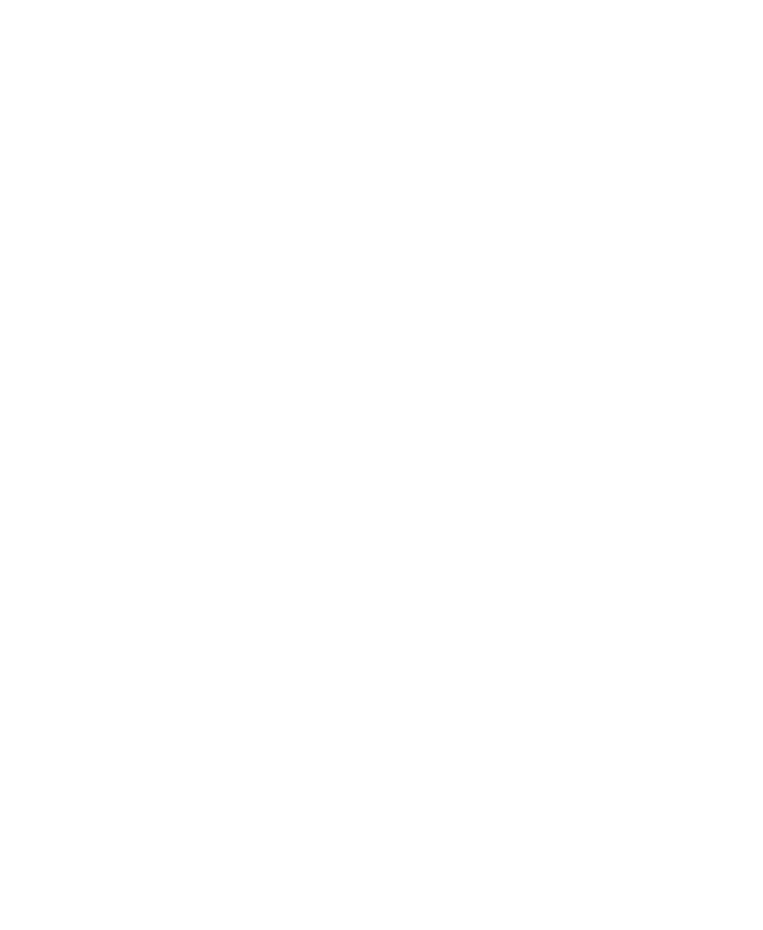
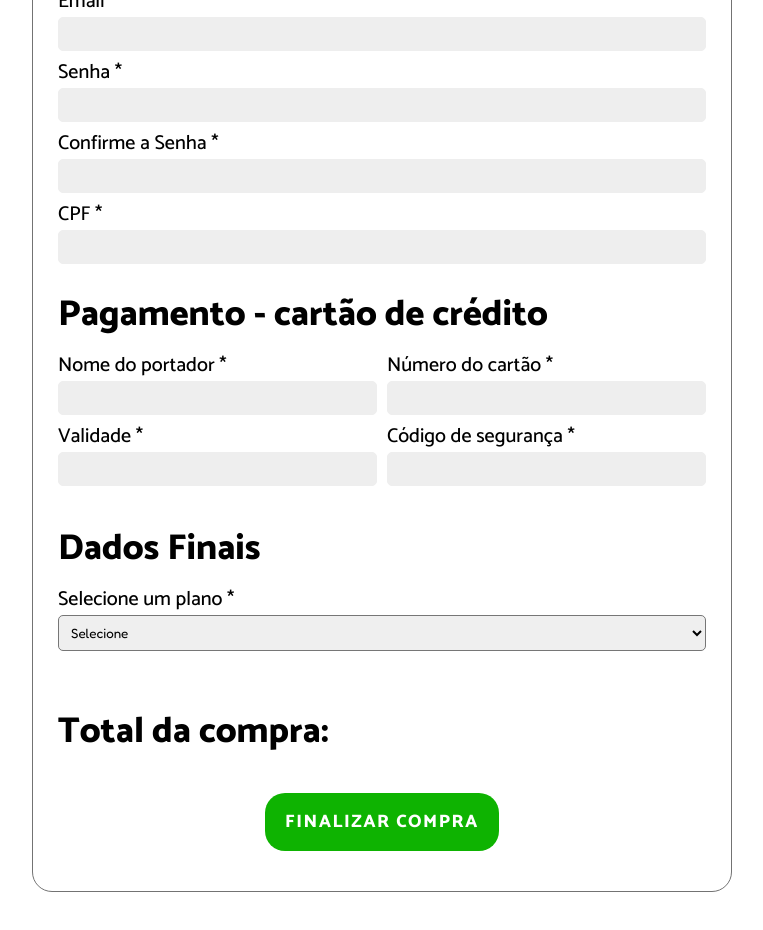
Before and after one commit to AraraDevs/bioreino-web, a React (Vite) app in the folder client/: page /login/inscreva in a window 1280 px wide. Shown: the part 440-1370 px from the top of the page, without its empty margins (258-1021 px from the left). Before the commit the page ends 800 px from the top, so only its background shows below. Built offline with nearby package versions, Linux system fonts and the light colour scheme.

Commit message:
feat: Cria página de login

```diff
--- a/client/src/Components/Login/LoginSign.jsx
+++ b/client/src/Components/Login/LoginSign.jsx
@@ -1,7 +1,144 @@
 import React from 'react';
+import styles from './LoginSign.module.css';
+import HeaderLoginSign from './HeaderLoginSign';
+import Input from '../Forms/Input';
+import Select from '../Forms/Select';
+import useForm from '../../Hooks/useForm';
+import plans from '../../plans';
+import { useParams } from 'react-router-dom';
+import Button from '../Forms/Button';
+import { UserContext } from '../../UserContext';
+import Error from '../Helper/Error';
 
 const LoginSign = () => {
-  return <div>LoginSign</div>;
+  const { id } = useParams();
+  const { userRegister, error, loading } = React.useContext(UserContext);
+  const plansArray = plans(id);
+  const [price, setPrice] = React.useState(null);
+  const select = useForm();
+  const name = useForm();
+  const email = useForm('email');
+  const password = useForm('password');
+  const confirmPassword = useForm('password');
+  const cpf = useForm('cpf', { canFormat: true, regex: /\D/g });
+  const validity = useForm('validity', { canFormat: true });
+  const cvv = useForm('cvv', { canFormat: true, regex: /\D/g });
+
+  React.useEffect(() => {
+    document.documentElement.scrollTop = 0;
+  }, []);
+
+  React.useEffect(() => {
+    if (select.value === '' && id) {
+      select.setValue(id);
+    }
+  }, [id, select]);
+
+  React.useEffect(() => {
+    const pricePlans = plansArray.filter(({ name }) => name === select.value);
+    if (pricePlans.length) {
+      setPrice(pricePlans[0].price);
+    }
+  }, [plansArray, select]);
+
+  async function handleSubmit(event) {
+    event.preventDefault();
+
+    if (password.value !== confirmPassword.value) {
+      confirmPassword.setError('As senhas devem ser iguais');
+      return;
+    }
+
+    if (
+      name.validate() &&
+      email.validate() &&
+      password.validate() &&
+      cpf.validate() &&
+      confirmPassword.validate() &&
+      select.validate()
+    ) {
+      userRegister(
+        name.value,
+        email.value,
+        password.value,
+        cpf.value,
+        select.value,
+      );
+    }
+  }
+
+  return (
+    <>
+      <HeaderLoginSign />
+
+      <div className={styles.wrapper}>
+        <main className={styles.main}>
+          <h1 className={styles.title}>
+            Registre-se e tenha acesso aos cursos do plano selecionado
+          </h1>
+          <form onSubmit={handleSubmit} className={styles.form}>
+            <h2>Dados Pessoais</h2>
+            <Input label="Nome completo *" type="text" name="name" {...name} />
+            <Input label="Email *" type="email" name="email" {...email} />
+            <Input
+              label="Senha *"
+              type="password"
+              name="password"
+              {...password}
+            />
+            <Input
+              label="Confirme a Senha *"
+              type="password"
+              name="confirmPassword"
+              {...confirmPassword}
+            />
+            <Input label="CPF *" type="text" name="cpf" max={14} {...cpf} />
+
+            <h2>Pagamento - cartão de crédito</h2>
+            <div className={styles.divider}>
+              <Input label="Nome do portador *" name="portador" />
+              <Input label="Número do cartão *" name="num_cartao" />
+            </div>
+            <div className={styles.divider}>
+              <Input
+                label="Validade *"
+                name="validity"
+                max={5}
+                placeholder="MM/AA"
+                {...validity}
+              />
+              <Input
+                label="Código de segurança *"
+                type="text"
+                name="codigo_seguranca"
+                max={3}
+                placeholder="CVV"
+                {...cvv}
+              />
+            </div>
+
+            <h2>Dados Finais</h2>
+            <Select
+              label="Selecione um plano *"
+              name="plans"
+              options={plansArray}
+              {...select}
+            />
+            <div className={styles.total}>
+              <h2>Total da compra:</h2>
+              <span>{price}</span>
+            </div>
+            {loading ? (
+              <Button disabled>Finalizar Compra</Button>
+            ) : (
+              <Button>Finalizar Compra</Button>
+            )}
+            {error && <Error error={error} />}
+          </form>
+        </main>
+      </div>
+    </>
+  );
 };
 
 export default LoginSign;
--- /dev/null
+++ b/client/src/Components/Login/LoginSign.module.css
@@ -0,0 +1,47 @@
+.wrapper {
+  margin: 3.125rem 0;
+  padding: 0 1rem;
+}
+
+.main {
+  max-width: 43.75rem;
+  margin: 0 auto;
+  padding: 2.5rem 1.5625rem;
+  border: 1px solid var(--contrast-1);
+  border-radius: 1.25rem;
+}
+
+.title {
+  text-align: center;
+  font-weight: 500;
+  line-height: 2.375rem;
+  padding: 0 0.625rem;
+}
+
+.divider {
+  display: grid;
+  grid-template-columns: 1fr 1fr;
+  gap: 10px;
+}
+
+.form h2 {
+  font-size: var(--font-4);
+  font-weight: 800;
+  line-height: 2.625rem;
+  margin-top: 1.875rem;
+  margin-bottom: 1.25rem;
+}
+
+.total {
+  display: flex;
+  justify-content: space-between;
+  align-items: center;
+  margin-top: 1.875rem;
+  margin-bottom: 1.25rem;
+}
+
+.total span {
+  font-family: var(--first-type);
+  font-size: 1.5rem;
+  font-weight: 500;
+}
```
